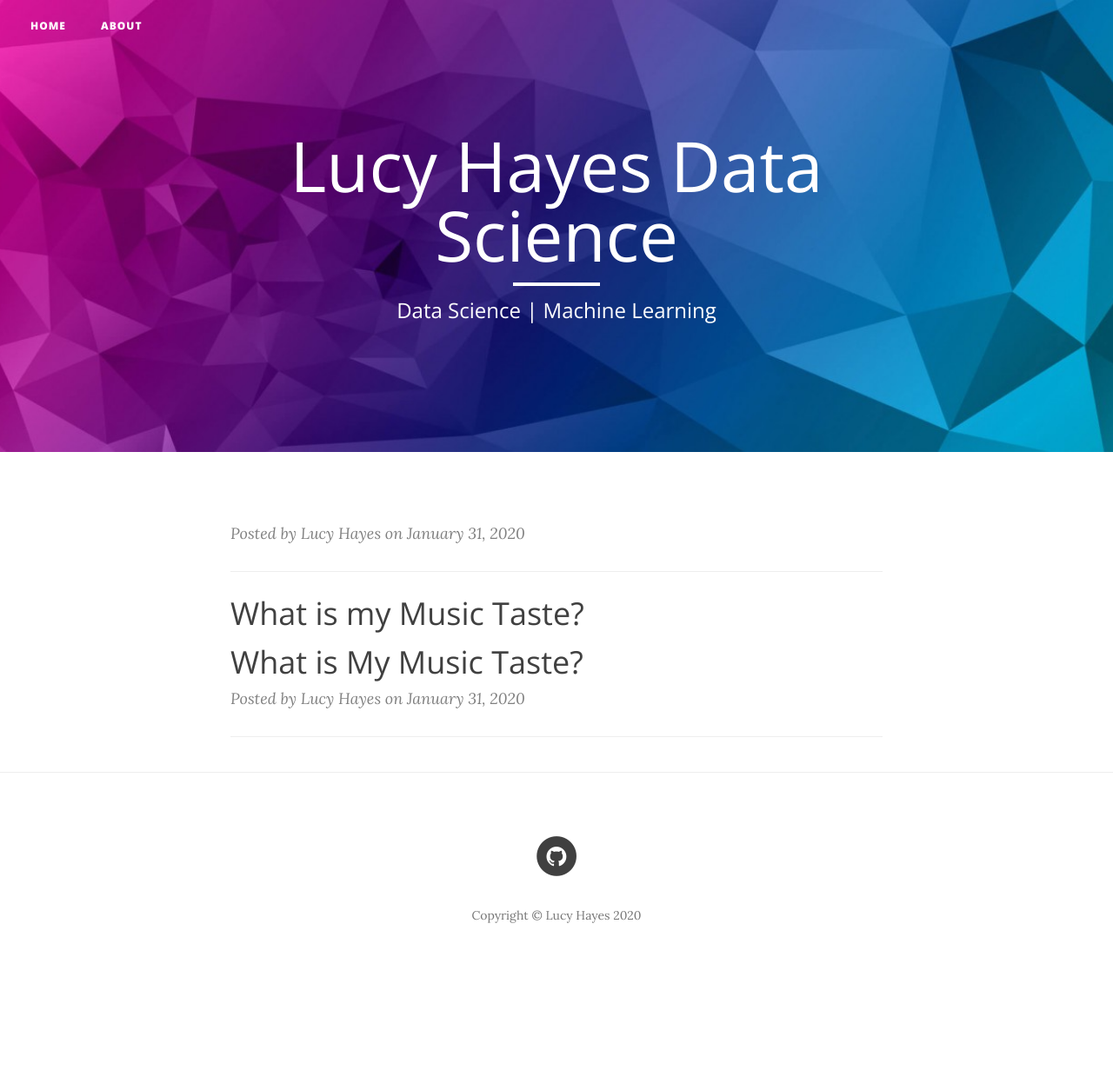
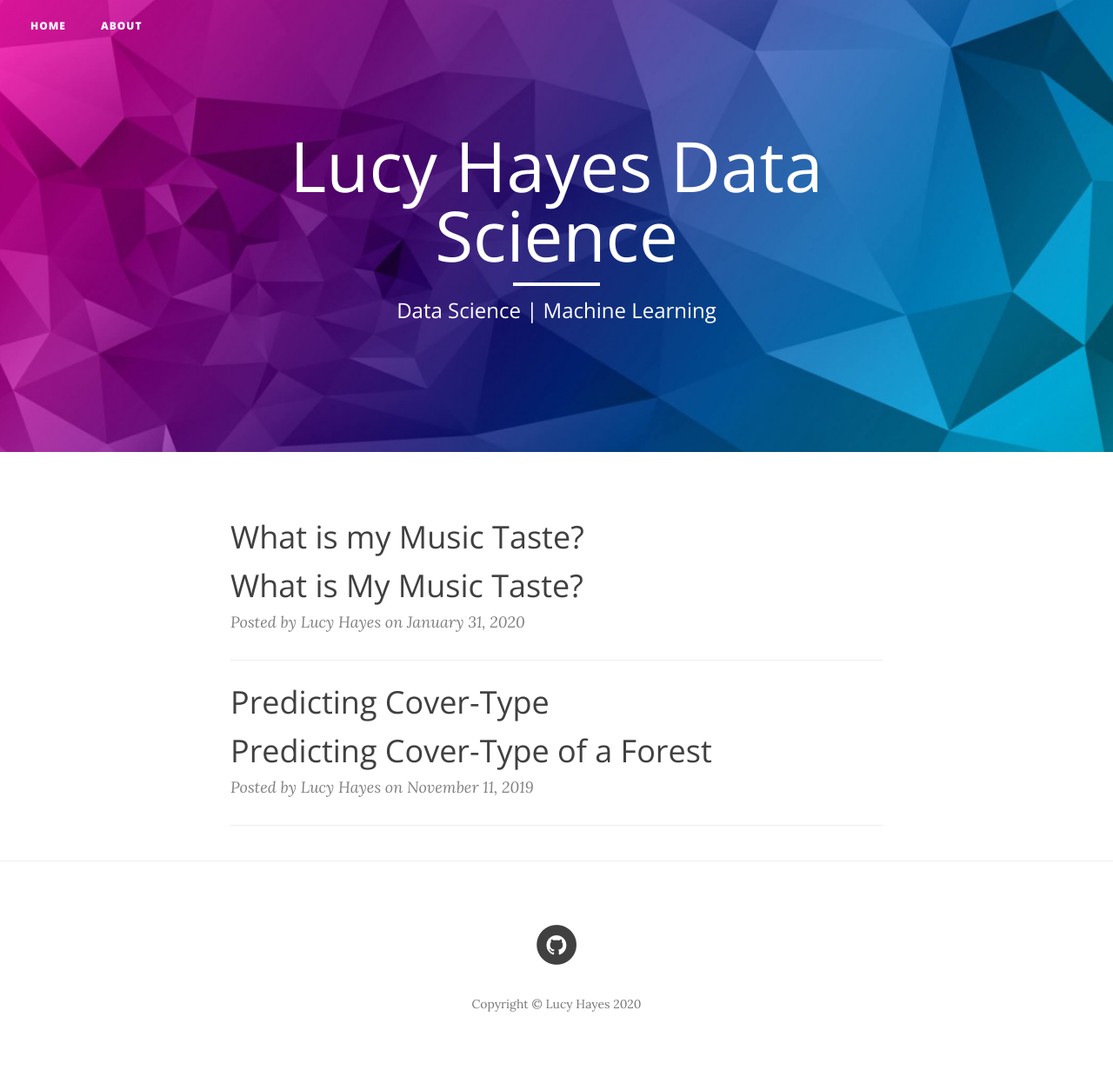
Before and after one commit to lucyahayes/luicyfruit.github.io, a Jekyll site: the page built from index.html, in a window 1280 px wide. Shown: the whole page at 87% size. Built offline with Jekyll 4.4.1, drawn with Linux system fonts in a browser that asks for light colours; nearby versions of some CDN libraries; the list of posts is cut into pages by our own code; before the commit the page ends 1129 px from its top, so only the background shows below that; part of the change alters nothing that is shown.

Commit message:
Update 2019-11-11-Random-Forest.md

```diff
--- a/_posts/2019-11-11-Random-Forest.md
+++ b/_posts/2019-11-11-Random-Forest.md
@@ -1,6 +1,6 @@
 ---
 layout: post
-title: "Predicting Cover-Type of a Forest Using Random Forests
+title: "Predicting Cover-Type"
 date: 2019-11-11
 ---
 
```
